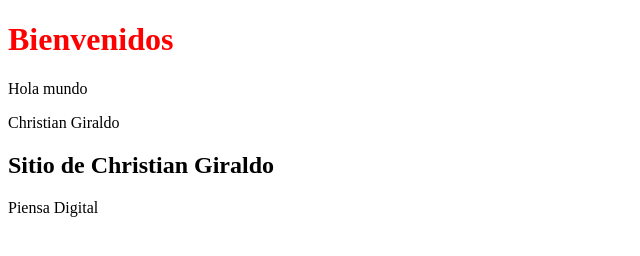
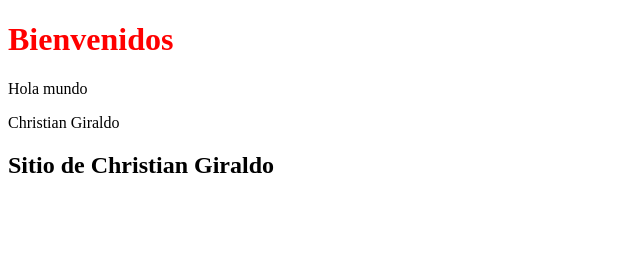
Before and after one commit to cdgiraldog/DesarrolloFullStack, a plain HTML site: page index.html in a window 1280 px wide. Shown: the whole page, without its empty margins (0-640 px from the left). Drawn offline with Linux system fonts and the light colour scheme.

Commit message:
Deshice cambio

```diff
--- a/index.html
+++ b/index.html
@@ -10,6 +10,5 @@
 	<p>Hola mundo</p>
 	<p>Christian Giraldo</p>
 	<h2>Sitio de Christian Giraldo</h2>
-	<p>Piensa Digital</p>
 </body>
 </html>
```
